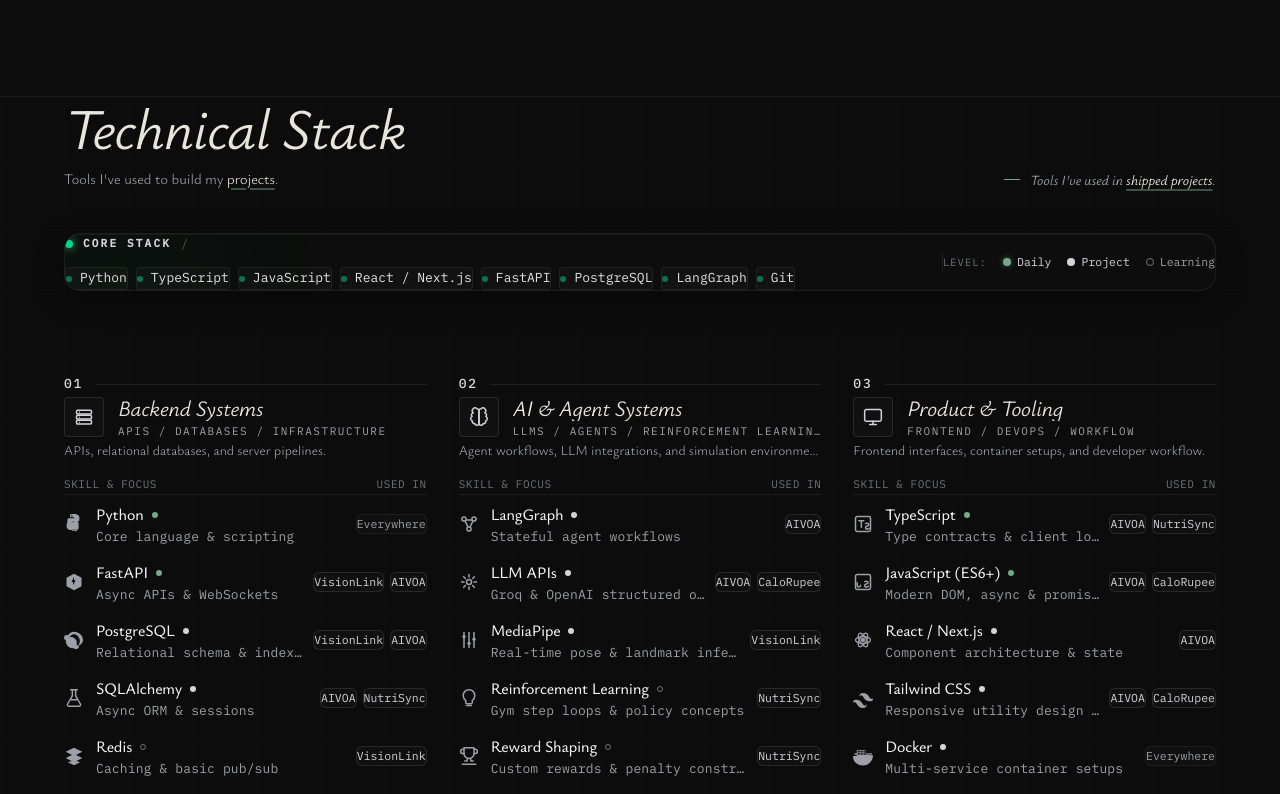
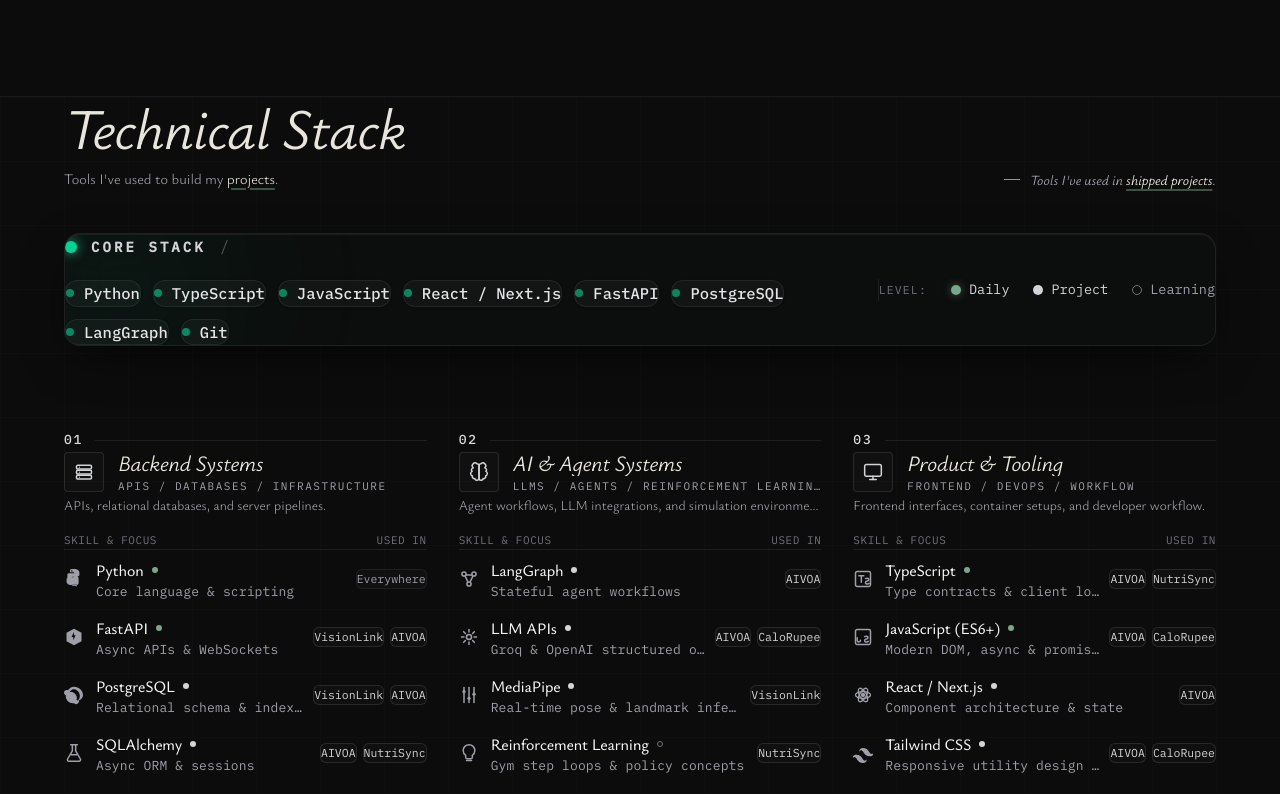
Before and after one commit to sameerpandey17/portfolio-dev-, a Next.js app: page / in a window 1280 px wide. Shown: the part 4620-5414 px from the top of the page. Built offline with nearby package versions, Linux system fonts and the light colour scheme.

Commit message:
style: expand core stack container dimensions, padding and typography

```diff
--- a/src/components/Stack.tsx
+++ b/src/components/Stack.tsx
@@ -401,41 +401,41 @@
               </div>
             </div>
 
-            {/* ── CORE STACK HIGHLIGHTED DOCK (Generous vertical spacing before & after) ── */}
+            {/* ── CORE STACK HIGHLIGHTED DOCK (Generous container dimensions and spacing) ── */}
             <div
               ref={coreStripRef}
               style={{
                 marginTop: 0,
                 marginBottom: "clamp(56px, 6.5vw, 92px)",
               }}
-              className="px-5 py-4.5 sm:px-6 sm:py-5 rounded-2xl bg-[#0D0F0E]/85 backdrop-blur-xl border border-white/[0.07] shadow-[0_8px_32px_-8px_rgba(0,0,0,0.6),inset_0_1px_0_0_rgba(255,255,255,0.05)] flex flex-col lg:flex-row lg:items-center justify-between gap-5 relative overflow-hidden"
+              className="px-6 py-7 sm:px-9 sm:py-8 md:px-11 md:py-9 rounded-2xl bg-[#0D0F0E]/90 backdrop-blur-xl border border-white/[0.08] shadow-[0_16px_48px_-12px_rgba(0,0,0,0.7),inset_0_1px_0_0_rgba(255,255,255,0.06)] flex flex-col lg:flex-row lg:items-center justify-between gap-6 lg:gap-8 relative overflow-hidden"
             >
               {/* Subtle ambient light gradient in background */}
               <div
                 aria-hidden="true"
-                className="pointer-events-none absolute -top-16 -left-16 w-56 h-56 bg-emerald-500/[0.035] rounded-full blur-3xl"
+                className="pointer-events-none absolute -top-24 -left-24 w-72 h-72 bg-emerald-500/[0.045] rounded-full blur-3xl"
               />
 
               {/* Left: Core stack pill list */}
-              <div className="relative z-10 flex items-center flex-wrap gap-3 sm:gap-3.5">
-                <div className="flex items-center gap-2.5 flex-shrink-0 select-none">
-                  <span className="relative flex h-2 w-2">
+              <div className="relative z-10 flex items-center flex-wrap gap-4 sm:gap-5">
+                <div className="flex items-center gap-3.5 flex-shrink-0 select-none">
+                  <span className="relative flex h-3 w-3">
                     <span className="animate-ping absolute inline-flex h-full w-full rounded-full bg-emerald-400 opacity-60" />
-                    <span className="relative inline-flex rounded-full h-2 w-2 bg-emerald-400 shadow-[0_0_10px_rgba(52,211,153,0.9)]" />
+                    <span className="relative inline-flex rounded-full h-3 w-3 bg-emerald-400 shadow-[0_0_12px_rgba(52,211,153,0.95)]" />
                   </span>
-                  <span className="font-mono text-[11px] font-semibold tracking-[0.2em] uppercase text-zinc-300">
+                  <span className="font-mono text-[13px] sm:text-[14px] font-semibold tracking-[0.22em] uppercase text-zinc-300">
                     CORE STACK
                   </span>
-                  <span className="text-zinc-600 font-mono text-[12px] hidden sm:inline select-none">/</span>
+                  <span className="text-zinc-600 font-mono text-[16px] hidden sm:inline select-none">/</span>
                 </div>
 
-                <div className="flex items-center flex-wrap gap-2">
+                <div className="flex items-center flex-wrap gap-2.5 sm:gap-3">
                   {CORE_STACK_ITEMS.map((item) => (
                     <span
                       key={item}
-                      className="group inline-flex items-center gap-2 px-3 py-1.5 rounded-lg bg-white/[0.025] hover:bg-white/[0.06] border border-white/[0.06] hover:border-emerald-500/35 text-[12.5px] sm:text-[13px] font-mono text-zinc-200 hover:text-white transition-all duration-200 cursor-default"
+                      className="group inline-flex items-center gap-2.5 px-4 py-2.5 sm:px-4.5 sm:py-3 rounded-xl bg-white/[0.03] hover:bg-white/[0.07] border border-white/[0.07] hover:border-emerald-500/40 text-[14px] sm:text-[15px] md:text-[15.5px] font-mono font-medium text-zinc-200 hover:text-white transition-all duration-200 shadow-sm cursor-default"
                     >
-                      <span className="w-1.5 h-1.5 rounded-full bg-emerald-400/50 group-hover:bg-emerald-400 group-hover:shadow-[0_0_6px_rgba(52,211,153,0.8)] transition-all duration-200" />
+                      <span className="w-2 h-2 rounded-full bg-emerald-400/60 group-hover:bg-emerald-400 group-hover:shadow-[0_0_8px_rgba(52,211,153,0.9)] transition-all duration-200" />
                       <span>{item}</span>
                     </span>
                   ))}
@@ -444,20 +444,20 @@
 
               {/* Right: Proficiency Legend (Contained inside the band with crisp hairline divider) */}
               <div
-                className="relative z-10 flex items-center gap-4 text-[11px] sm:text-[11.5px] font-mono text-zinc-400 border-t lg:border-t-0 lg:border-l border-white/[0.08] pt-3.5 lg:pt-0 lg:pl-6 flex-shrink-0"
+                className="relative z-10 flex items-center gap-5 sm:gap-6 text-[12.5px] sm:text-[13.5px] font-mono text-zinc-400 border-t lg:border-t-0 lg:border-l border-white/[0.08] pt-4.5 lg:pt-0 lg:pl-8 xl:pl-10 flex-shrink-0"
                 aria-label="Skill proficiency legend"
               >
-                <span className="text-zinc-500 font-mono tracking-widest text-[10.5px]">LEVEL:</span>
-                <div className="flex items-center gap-1.5" title="Daily: What I reach for by default">
-                  <span className="w-2 h-2 rounded-full bg-[var(--accent,#78A88B)] shadow-[0_0_6px_rgba(120,168,139,0.5)]" />
+                <span className="text-zinc-500 font-mono tracking-widest text-[11.5px]">LEVEL:</span>
+                <div className="flex items-center gap-2" title="Daily: What I reach for by default">
+                  <span className="w-2.5 h-2.5 rounded-full bg-[var(--accent,#78A88B)] shadow-[0_0_8px_rgba(120,168,139,0.5)]" />
                   <span className="text-zinc-300">Daily</span>
                 </div>
-                <div className="flex items-center gap-1.5" title="Project: Used in a shipped project">
-                  <span className="w-2 h-2 rounded-full bg-zinc-300" />
+                <div className="flex items-center gap-2" title="Project: Used in a shipped project">
+                  <span className="w-2.5 h-2.5 rounded-full bg-zinc-300" />
                   <span className="text-zinc-300">Project</span>
                 </div>
-                <div className="flex items-center gap-1.5" title="Learning: Actively building depth">
-                  <span className="w-2 h-2 rounded-full border border-zinc-500 bg-transparent" />
+                <div className="flex items-center gap-2" title="Learning: Actively building depth">
+                  <span className="w-2.5 h-2.5 rounded-full border border-zinc-500 bg-transparent" />
                   <span className="text-zinc-400">Learning</span>
                 </div>
               </div>
```
